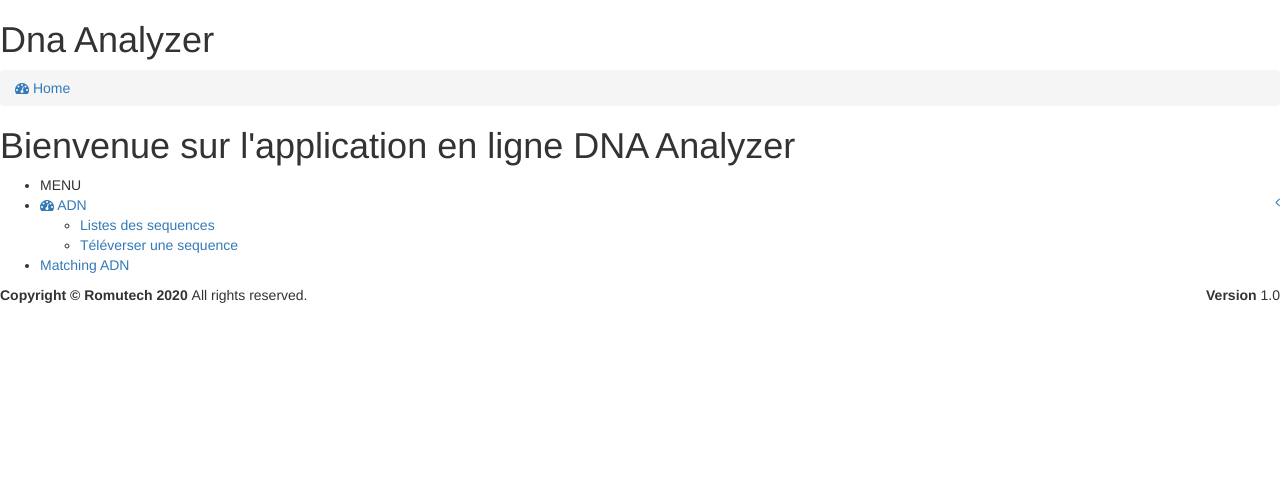
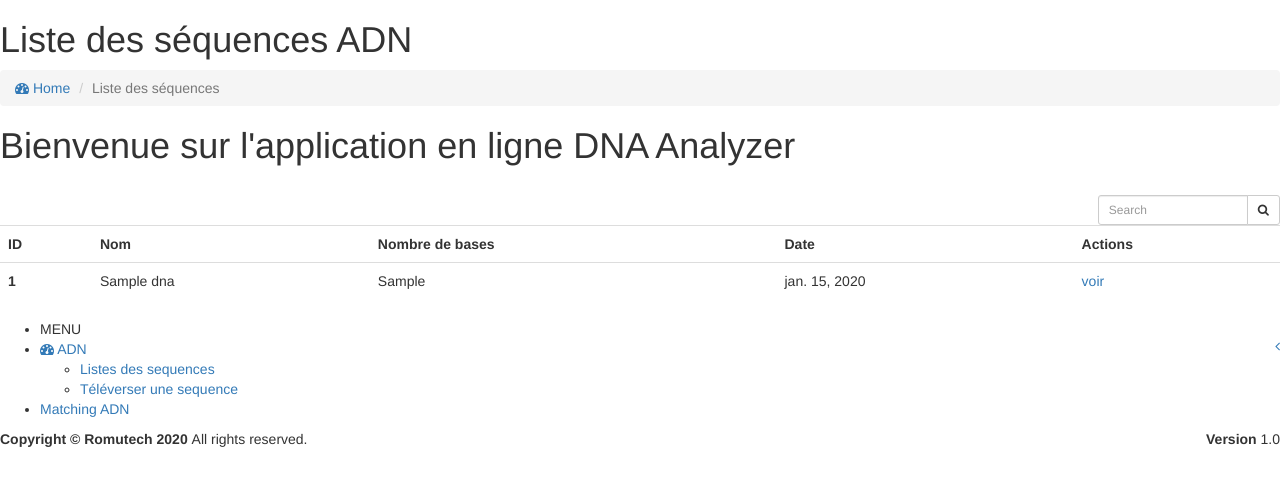
Before and after one commit to Romutech/dna_analyzer, a Django app: template main/templates/main/index.html in a window 1280 px wide. Shown: the part 70-556 px from the top of the page. Run offline with Django 3.2, Linux system fonts and the light colour scheme; the template is opened without the code that fills it: values that come from a table or form of the project are taken from there, others are empty; tables that the repository leaves empty hold one stand-in row (values such as "Sample post"); some libraries are stand-ins or nearby versions.

Commit message:
chore: change of data type to database

```diff
--- a/main/templates/main/index.html
+++ b/main/templates/main/index.html
@@ -6,17 +6,54 @@
   <!-- Content Header (Page header) -->
   <section class="content-header">
     <h1>
-      Dna Analyzer
+      Liste des séquences ADN
     </h1>
     <ol class="breadcrumb">
       <li><a href="#"><i class="fa fa-dashboard"></i> Home</a></li>
+      <li class="active">Liste des séquences</li>
     </ol>
   </section>
 
   <!-- Main content -->
   <section class="content">
     <h1>Bienvenue sur l'application en ligne DNA Analyzer</h1>
+    <div class="row">
+      <div class="col-xs-12">
+        <div class="box">
+          <div class="box-header">
+            <h3 class="box-title"></h3>
+            <div class="box-tools">
+              <div class="input-group">
+                <input type="text" name="table_search" class="form-control input-sm pull-right disabled" style="width: 150px;" placeholder="Search"/>
+                <div class="input-group-btn">
+                  <button class="btn btn-sm btn-default"><i class="fa fa-search"></i></button>
+                </div>
+              </div>
+            </div>
+          </div><!-- /.box-header -->
+          <div class="box-body table-responsive no-padding">
+            <table class="table table-hover">
+              <tr>
+                <th>ID</th>
+                <th>Nom</th>
+                <th>Nombre de bases</th>
+                <th>Date</th>
+                <th>Actions</th>
+              </tr>
+              {% for dna in dnas %}
+              <tr>
+                <th>{{ dna.id }}</th>
+                <td>{{ dna.title }}</td>
+                <td>{{ dna.nb_bases }}</td>
+                <td>{{ dna.date }}</td>
+                <td><a href="{% url 'show' dna.id %}">voir</a></td>
+              </tr>
+              {% endfor %}
+            </table>
+          </div><!-- /.box-body -->
+        </div><!-- /.box -->
+      </div>
+    </div>
   </section>
 </div>
-
 {% endblock %}
```
Also changed, not shown: main/templates/main/genome_list.html (deleted, +0 -58 lines), main/templates/main/read.html (renamed from main/templates/main/show.html).
